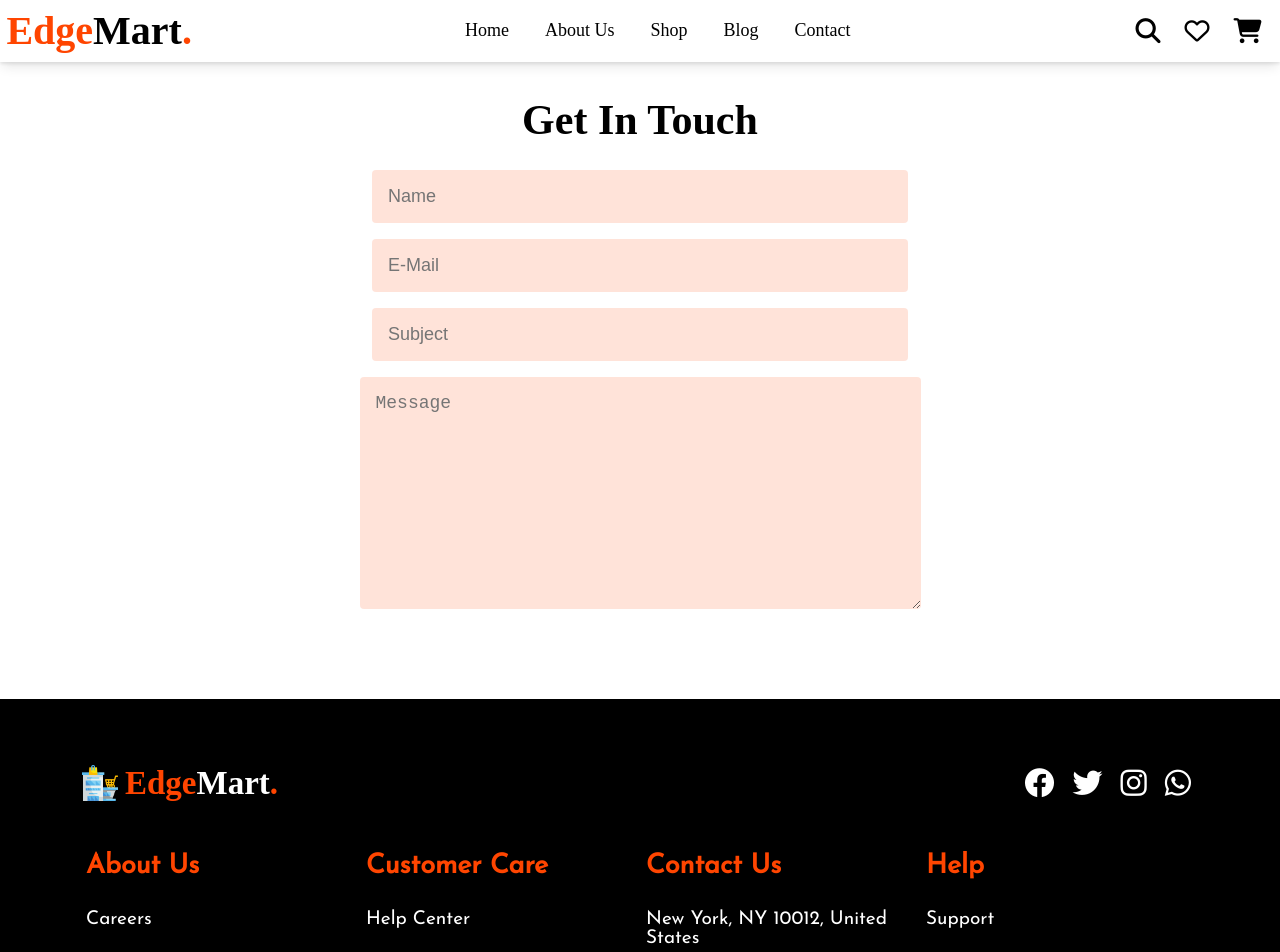
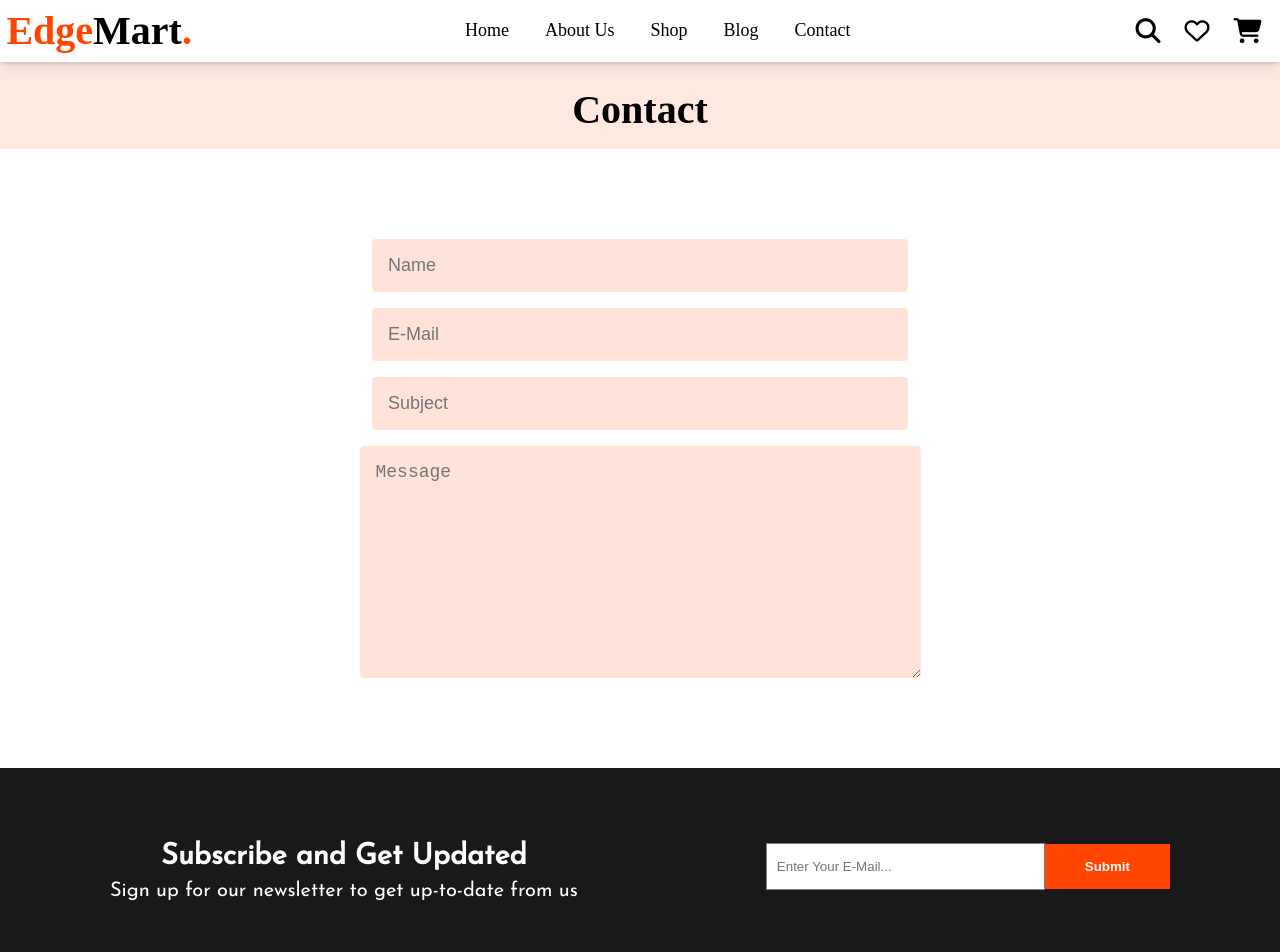
Before and after one commit to Abdirino/EdgeMart-E-Commerce, a React (Create React App) app: page /contact in a window 1280 px wide. Shown: the top 952 px of the page. Built offline with nearby package versions, Linux system fonts and the light colour scheme; a web font is replaced by a local one.

Commit message:
head add

```diff
--- a/src/Pages/About/About.jsx
+++ b/src/Pages/About/About.jsx
@@ -11,6 +11,9 @@ const About = () => {
   return (
     <>
       <Navbar />
+      <div className="head">
+        <h1>About <span>Us</span></h1>
+      </div>
       <div className="about">
         <div className="history">
           <div className="h-detail">
--- a/src/Pages/Contact/Contact.jsx
+++ b/src/Pages/Contact/Contact.jsx
@@ -2,13 +2,16 @@ import React from "react";
 import "./contact.css";
 import Navbar from "../../Components/Navbar/Navbar";
 import Footer from "../../Components/Footer/Footer";
+import NewsLetter from "../../Components/NewsLetter/News";
 
 const Contact = () => {
   return (
     <>
       <Navbar />
+      <div className="head">
+        <h1>Contact</h1>
+      </div>
       <div className="contact">
-        <h1>Get In Touch</h1>
         <div className="form">
           <form action="">
               <input type="text" placeholder="Name" />
@@ -18,6 +21,7 @@ const Contact = () => {
           </form>
         </div>
       </div>
+      <NewsLetter />
       <Footer />
     </>
   );
```
